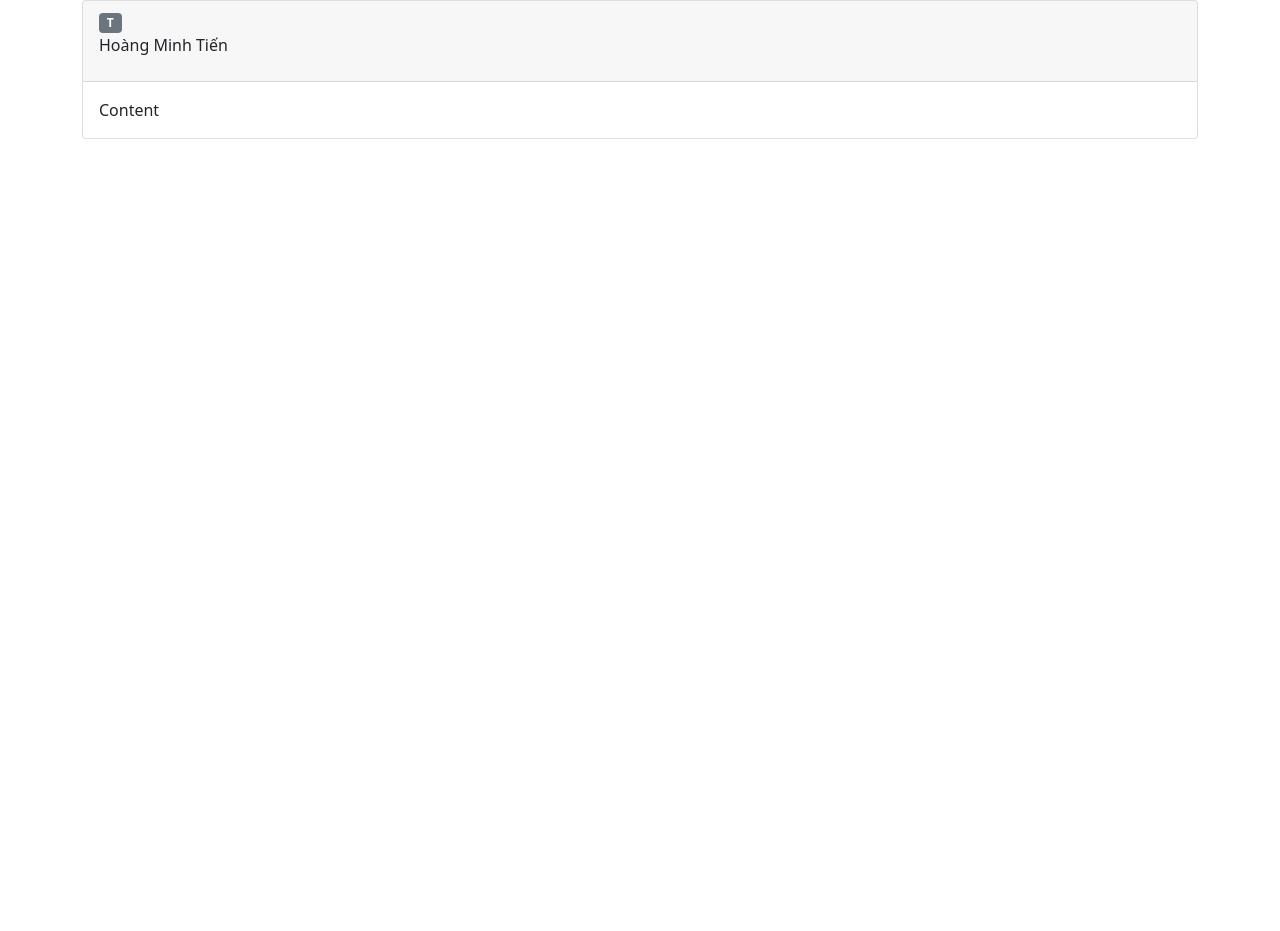
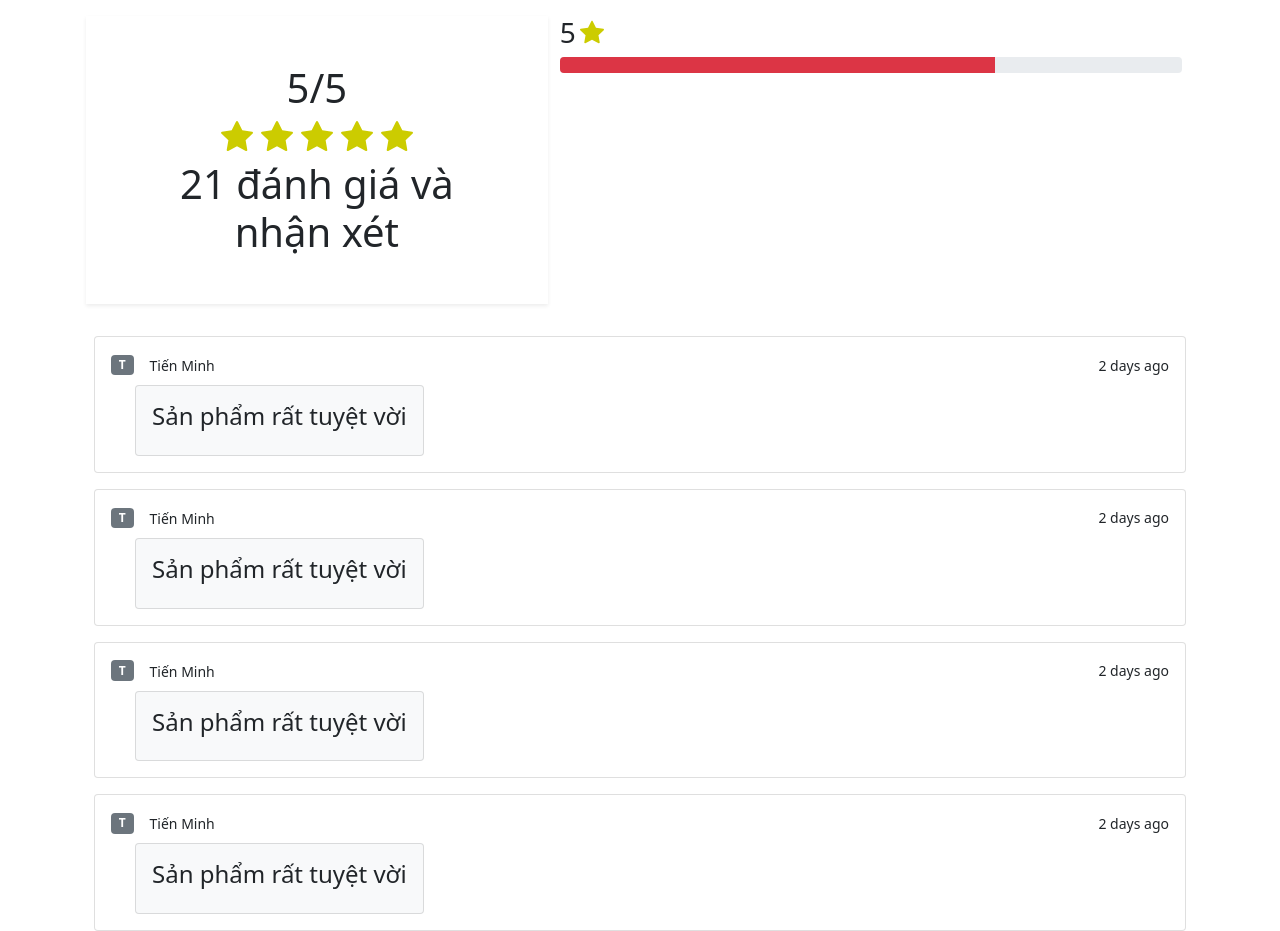
Before and after one commit to theksbd/211dacnpm, a React (Create React App) app: page / in a window 1280 px wide. Before the commit the page ends 800 px from the top, so only its background shows below. Built offline with nearby package versions, Linux system fonts and the light colour scheme.

Commit message:
Update Comment

```diff
--- a/src/component/Comment.js
+++ b/src/component/Comment.js
@@ -1,19 +1,90 @@
 
-function OneComment(props) {
-    return (<div className="container">
-        <div class="card">
-            <div class="card-header" >
-                    <span class="badge bg-secondary">T</span>
-                    <p>Hoàng Minh Tiến</p>
+const commentData = [
+    {
+        "userName": "Tiến Minh",
+        "time": "2 days ago",
+        "content": "Sản phẩm rất tuyệt vời"
+    },
+    {
+        "userName": "Tiến Minh",
+        "time": "2 days ago",
+        "content": "Sản phẩm rất tuyệt vời"
+    },
+    {
+        "userName": "Tiến Minh",
+        "time": "2 days ago",
+        "content": "Sản phẩm rất tuyệt vời"
+    },
+    {
+        "userName": "Tiến Minh",
+        "time": "2 days ago",
+        "content": "Sản phẩm rất tuyệt vời"
+    },
+
+]
+
+
+function OneComment({ comment }) {
+    return (<div className="container mt-3">
+        <div class="card p-3">
+            <div class="d-flex justify-content-between align-items-center">
+                <div class="user d-flex flex-row align-items-center">
+                    <span class="badge bg-secondary" >{comment.userName[0]}</span>
+                    <span>
+                        <small class="font-weight-bold text-dark mx-3">{comment.userName}</small>
+                    </span>
+                </div>
+                <small>{comment.time}</small>
             </div>
-            <div class="card-body rounded">Content</div>
+            <div class="action d-flex justify-content-between mt-2 align-items-center" >
+                <div class="reply p-3 mx-4 card bg-light h-100">
+                    <small class="font-weight-bold h4">{comment.content}</small>
+                </div>
+            </div>
         </div>
     </div>)
 }
 
 export default function Comment() {
     return (
-        <div>
-            <OneComment />
+        <div class="container">
+            <div class="row p-3">
+                <div className="col-5 text-center shadow-sm p-5">
+                    <span class="h1">5/5</span>
+                    <div class="w-80 m-2">
+                        <svg xmlns="http://www.w3.org/2000/svg" width="32" height="32" fill="#CCCC00" class="bi bi-star-fill mx-1" viewBox="0 0 16 16">
+                            <path d="M3.612 15.443c-.386.198-.824-.149-.746-.592l.83-4.73L.173 6.765c-.329-.314-.158-.888.283-.95l4.898-.696L7.538.792c.197-.39.73-.39.927 0l2.184 4.327 4.898.696c.441.062.612.636.282.95l-3.522 3.356.83 4.73c.078.443-.36.79-.746.592L8 13.187l-4.389 2.256z" />
+                        </svg>
+                        <svg xmlns="http://www.w3.org/2000/svg" width="32" height="32" fill="#CCCC00" class="bi bi-star-fill mx-1" viewBox="0 0 16 16">
+                            <path d="M3.612 15.443c-.386.198-.824-.149-.746-.592l.83-4.73L.173 6.765c-.329-.314-.158-.888.283-.95l4.898-.696L7.538.792c.197-.39.73-.39.927 0l2.184 4.327 4.898.696c.441.062.612.636.282.95l-3.522 3.356.83 4.73c.078.443-.36.79-.746.592L8 13.187l-4.389 2.256z" />
+                        </svg>
+                        <svg xmlns="http://www.w3.org/2000/svg" width="32" height="32" fill="#CCCC00" class="bi bi-star-fill mx-1" viewBox="0 0 16 16">
+                            <path d="M3.612 15.443c-.386.198-.824-.149-.746-.592l.83-4.73L.173 6.765c-.329-.314-.158-.888.283-.95l4.898-.696L7.538.792c.197-.39.73-.39.927 0l2.184 4.327 4.898.696c.441.062.612.636.282.95l-3.522 3.356.83 4.73c.078.443-.36.79-.746.592L8 13.187l-4.389 2.256z" />
+                        </svg>
+                        <svg xmlns="http://www.w3.org/2000/svg" width="32" height="32" fill="#CCCC00" class="bi bi-star-fill mx-1" viewBox="0 0 16 16">
+                            <path d="M3.612 15.443c-.386.198-.824-.149-.746-.592l.83-4.73L.173 6.765c-.329-.314-.158-.888.283-.95l4.898-.696L7.538.792c.197-.39.73-.39.927 0l2.184 4.327 4.898.696c.441.062.612.636.282.95l-3.522 3.356.83 4.73c.078.443-.36.79-.746.592L8 13.187l-4.389 2.256z" />
+                        </svg>
+                        <svg xmlns="http://www.w3.org/2000/svg" width="32" height="32" fill="#CCCC00" class="bi bi-star-fill mx-1" viewBox="0 0 16 16">
+                            <path d="M3.612 15.443c-.386.198-.824-.149-.746-.592l.83-4.73L.173 6.765c-.329-.314-.158-.888.283-.95l4.898-.696L7.538.792c.197-.39.73-.39.927 0l2.184 4.327 4.898.696c.441.062.612.636.282.95l-3.522 3.356.83 4.73c.078.443-.36.79-.746.592L8 13.187l-4.389 2.256z" />
+                        </svg>
+                    </div>
+                    <span class="display-6">21 đánh giá và nhận xét</span>
+                </div>
+                <div class="col-7">
+                    <div >
+                        <span class="h3">5</span>
+                        <svg xmlns="http://www.w3.org/2000/svg" width="24" height="24" fill="#CCCC00"
+                            class="bi bi-star-fill mx-1" viewBox="0 0 16 16" style={{ marginBottom: "13px" }}>
+                            <path d="M3.612 15.443c-.386.198-.824-.149-.746-.592l.83-4.73L.173 6.765c-.329-.314-.158-.888.283-.95l4.898-.696L7.538.792c.197-.39.73-.39.927 0l2.184 4.327 4.898.696c.441.062.612.636.282.95l-3.522 3.356.83 4.73c.078.443-.36.79-.746.592L8 13.187l-4.389 2.256z" />
+                        </svg>
+                        <div class="progress">
+                            <div class="progress-bar bg-danger" role="progressbar" style={{ width: "70%" }} aria-valuenow="100" aria-valuemin="0" aria-valuemax="100"></div>
+                        </div>
+                    </div>
+                </div>
+            </div>
+            {commentData.map(comment => {
+                return <OneComment comment={comment} />
+            })}
         </div>)
 }
```
